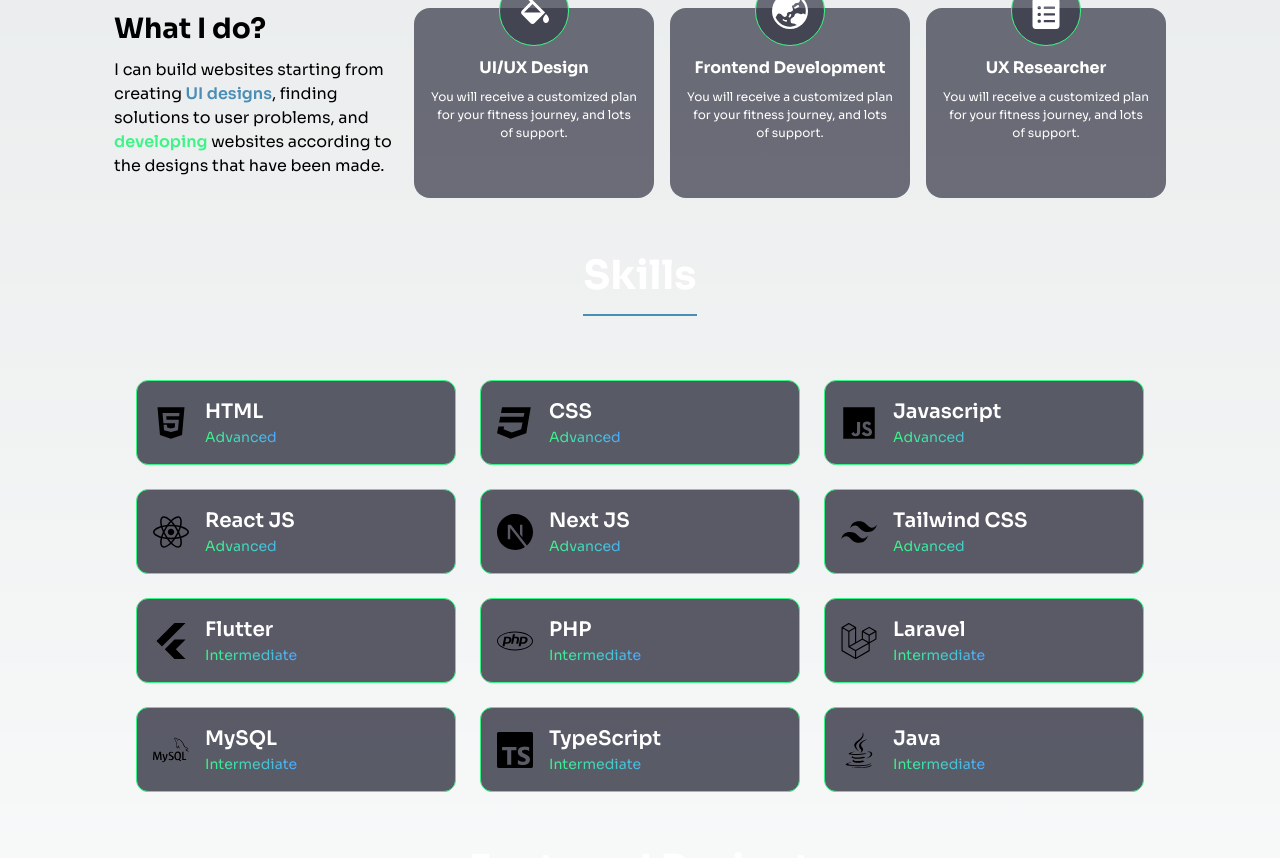
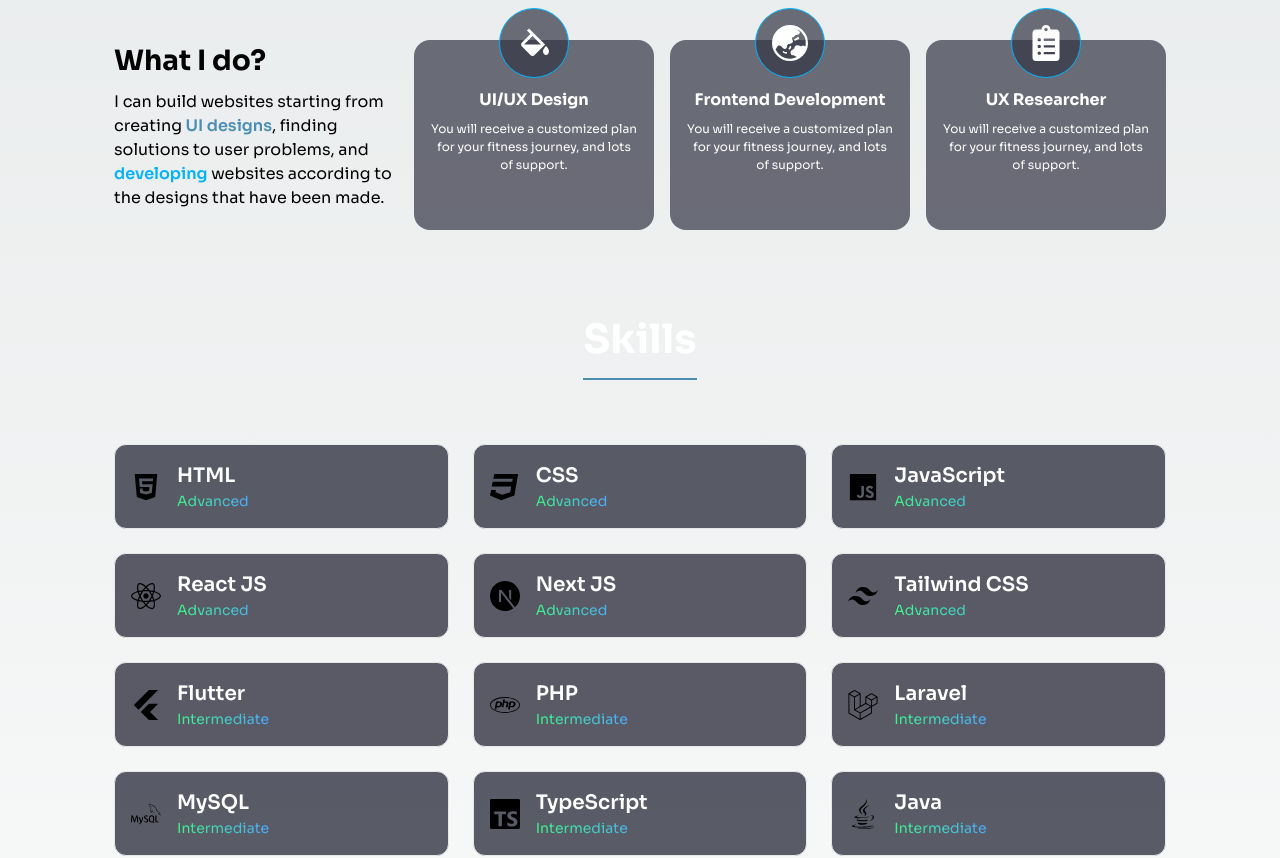
Before and after one commit to Nareswara05/web-porto-nextjs, a Next.js app: page / in a window 1280 px wide. Shown: the part 1500-2358 px from the top of the page. Built offline with nearby package versions, Linux system fonts and the light colour scheme.

Commit message:
fix [NR] fixing navbar and card skill

```diff
--- a/src/app/page.js
+++ b/src/app/page.js
@@ -15,7 +15,7 @@
     <div>
       <ParticleComponent />
       <Navbar />
-      <div className='flex flex-col gap-12 relative z-10 px-[114px] py-20'>
+      <div className='flex flex-col gap-20 relative z-10 px-[114px] py-20'>
         <Hero />
         <About />
         <Skill/>
--- a/src/components/common/card-skill.jsx
+++ b/src/components/common/card-skill.jsx
@@ -1,14 +1,17 @@
     import React from 'react'
 
-const CardSkill = ({ logo: Logo, title, difficulty }) => {
+    const CardSkill = ({ logo: Logo, title, difficulty, color }) => {
         return (
-        <div className='w-[320px]   rounded-xl bg-[#323443] bg-opacity-80 border border-secondary p-4 flex items-center'>
+             <div className='group w-full border-with-gradient  rounded-xl bg-[#323443] bg-opacity-80 border  p-4 flex items-center hover: cursor-pointer '
+            style={{
+                borderColor: 'linear-gradient(to right, #3BF686, #4CA9FF)',
+            }}>
                 <div className='flex gap-4 items-center '>
                     <div className='text-4xl'>
-                    <Logo />
+                        <Logo className={`text-3xl transition-all duration-300 ${color}`} />
                     </div>
                     <div>
-                    <h1 className='text-white font-semibold text-[20px]'>{title}</h1>
+                        <h1 className={`text-white transition-all duration-300 font-semibold text-[20px] ${color}`}>{title}</h1>
                         <p className='font-normal text-[14px]'
                             style={{
                                 background: "linear-gradient(to right, #3BF686, #4CA9FF)",
--- a/src/components/navbar.jsx
+++ b/src/components/navbar.jsx
@@ -10,8 +10,7 @@
         {id:5, name:'Portfolio', path:'/portfolio'},
     ]
   return (
-    <div className='flex justify-center relative z-50'>
-        <nav className='py-8 w-[1141px] fixed bg-[#0C0C0C] flex justify-between border-b border-gray-300'>
+        <nav className='py-8 px-[114px] z-50 w-full  bg-[#0C0C0C]  fixed  flex justify-between border-b border-gray-300'>
             <h1 className='text-secondary font-bold text-[20px]'>
                 Nareswara
             </h1>
@@ -21,7 +20,6 @@
                 ))}
             </ul>
         </nav>
-    </div>
   )
 }
 
--- a/src/components/skill.jsx
+++ b/src/components/skill.jsx
@@ -1,11 +1,9 @@
-import React from 'react'
+import React from 'react';
 import { FaHtml5, FaCss3, FaReact, FaPhp, FaJava } from 'react-icons/fa';
 import { IoLogoJavascript } from "react-icons/io5";
 import CardSkill from './common/card-skill';
 import { SiNextdotjs, SiFlutter, SiMysql, SiLaravel, SiTypescript } from 'react-icons/si';
 import { RiTailwindCssFill } from "react-icons/ri";
-
-
 
 const Skill = () => {
   const data = [
@@ -13,76 +11,109 @@
         logo: FaHtml5,
         title: 'HTML',
         difficulty: 'Advanced',
+        color: 'group-hover:text-[#E44D26]',
+        borderColor: 'group-hover:border-[#E44D26] ',
     },
     {
         logo: FaCss3,
         title: 'CSS',
         difficulty: 'Advanced',
+        color: 'group-hover:text-[#1572B6]',
+        borderColor: 'group-hover:border-[#1572B6]',
     },
     {
         logo: IoLogoJavascript,
-          title: 'Javascript',
+        title: 'JavaScript',
         difficulty: 'Advanced',
+        color: 'group-hover:text-[#F7DF1E]',
+        borderColor: 'group-hover:border-[#F7DF1E]',
     },
     {
         logo: FaReact,
         title: 'React JS',
         difficulty: 'Advanced',
+        color: 'group-hover:text-[#61DAFB]',
+        borderColor: 'group-hover:border-[#61DAFB]',
     },
     {
         logo: SiNextdotjs,
         title: 'Next JS',
         difficulty: 'Advanced',
+        color: 'group-hover:text-[#000000]',
+        borderColor: 'group-hover:border-[#000000]',
     },
     {
         logo: RiTailwindCssFill,
         title: 'Tailwind CSS',
         difficulty: 'Advanced',
+        color: 'group-hover:text-[#38B2AC]',
+        borderColor: 'group-hover:border-[#38B2AC]',
     },
     {
         logo: SiFlutter,
         title: 'Flutter',
         difficulty: 'Intermediate',
+        color: 'group-hover:text-[#02569B]',
+        borderColor: 'group-hover:border-[#02569B]',
     },
     {
         logo: FaPhp,
         title: 'PHP',
         difficulty: 'Intermediate',
+        color: 'group-hover:text-[#777BB3]',
+        borderColor: 'group-hover:border-[#777BB3]',
     },
     {
         logo: SiLaravel,
         title: 'Laravel',
         difficulty: 'Intermediate',
+        color: 'group-hover:text-[#FF2D20]',
+        borderColor: 'group-hover:border-[#FF2D20]',
     },
     {
         logo: SiMysql,
         title: 'MySQL',
         difficulty: 'Intermediate',
+        color: 'group-hover:text-[#4479A1]',
+        borderColor: 'group-hover:border-[#4479A1]',
     },
     {
         logo: SiTypescript,
         title: 'TypeScript',
         difficulty: 'Intermediate',
+        color: 'group-hover:text-[#3178C6]',
+        borderColor: 'group-hover:border-[#3178C6]',
     },
     {
         logo: FaJava,
         title: 'Java',
         difficulty: 'Intermediate',
+        color: 'group-hover:text-[#007396]',
+        borderColor: 'group-hover:border-[#007396]',
     },
 ];
 
+
+
   return (
     <div className='flex flex-col gap-16 justify-center items-center'>
-            <div className='pb-2 w-fit  border-primary border-b-2'>
-                <h1 className='text-center text-white text-[40px] font-bold'> Skills</h1>
+      <div className='pb-2 w-fit border-primary border-b-2'>
+        <h1 className='text-center text-white text-[40px] font-bold'>Skills</h1>
       </div>
-            <div className='flex flex-wrap gap-6 items-center justify-center'>
+      <div className='grid grid-cols-3 w-full gap-6 items-center justify-center'>
         {data.map((item, index) => (
-                <CardSkill key={index} logo={item.logo} title={item.title} difficulty={item.difficulty} />
+          <CardSkill
+            key={index}
+            logo={item.logo}
+            title={item.title}
+            difficulty={item.difficulty}
+            color={item.color}
+            borderColor={item.borderColor}
+          />
         ))}
       </div>
     </div>
-    )
+  );
 }
 
-export default Skill
+export default Skill;
--- a/tailwind.config.js
+++ b/tailwind.config.js
@@ -19,7 +19,7 @@
       colors: {
         'primary': '#4A8EB6',
         'gradient': 'linear-gradient(#3BF686, #4CA9FF)',
-        'secondary': '#3BF686',
+        'secondary': '#00B2FF',
 
        },
     },
```
Lines whose indentation alone changed are shown as unchanged.
